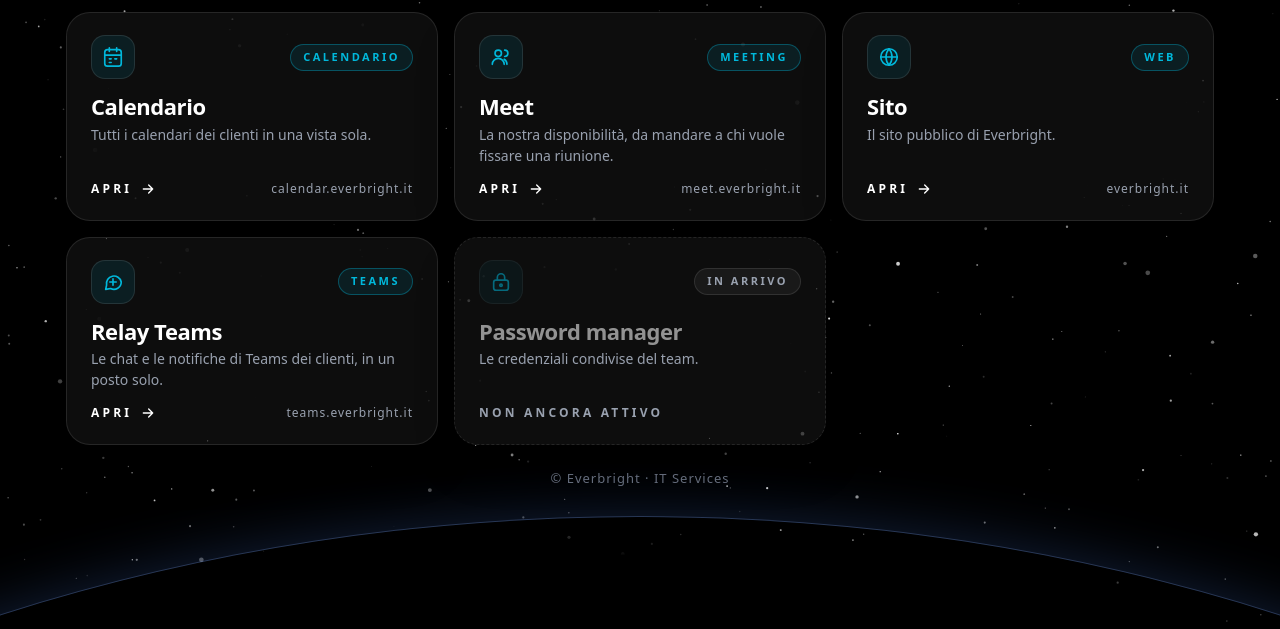
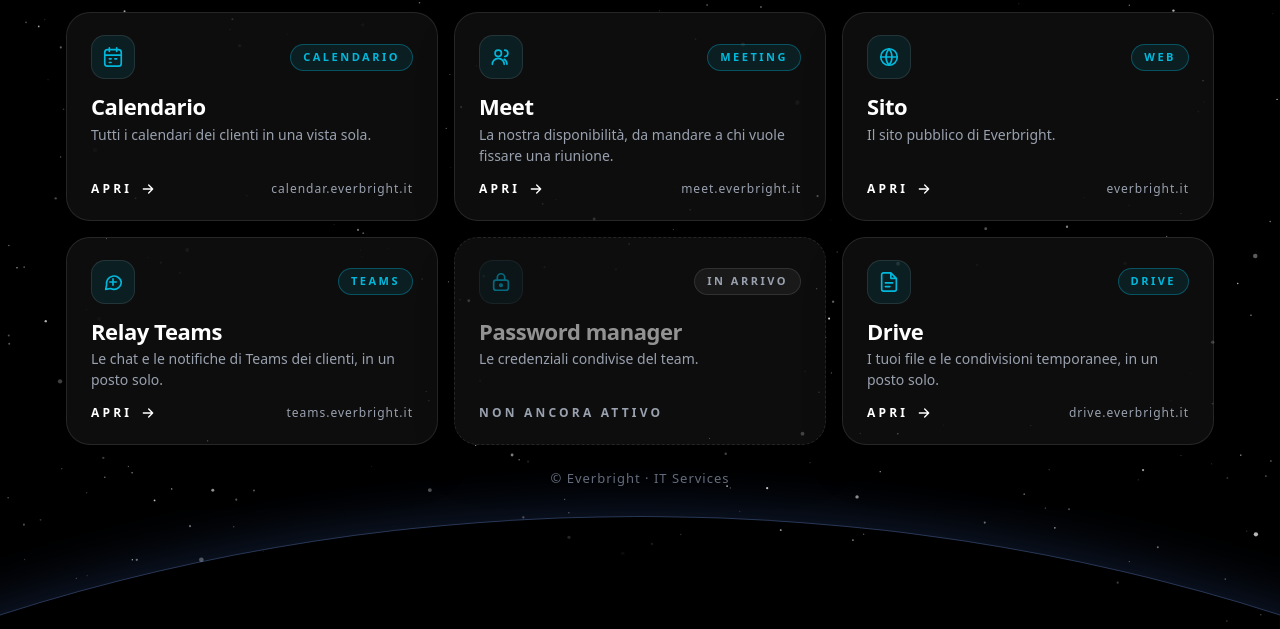
Before and after one commit to Aptul9/everbright-servizi, a plain HTML site: page site/index.html in a window 1280 px wide. Shown: the part 171-800 px from the top of the page. Drawn offline with Linux system fonts and the light colour scheme.

Commit message:
feat(services): add personal Drive link

```diff
--- a/site/index.html
+++ b/site/index.html
@@ -191,6 +191,17 @@
         <div class="vai" style="color: var(--grigio)">Non ancora attivo</div>
       </div>
     </li>
+    <li>
+      <a class="servizio" href="https://drive.everbright.it" target="_blank" rel="noopener noreferrer">
+        <div class="alto">
+          <span class="icona"><svg viewBox="0 0 24 24" fill="none" stroke="currentColor" stroke-width="1.8" stroke-linecap="round" stroke-linejoin="round"><path d="M14 2H6a2 2 0 0 0-2 2v16a2 2 0 0 0 2 2h12a2 2 0 0 0 2-2V8Zm0 0v6h6M8 13h8M8 17h5"/></svg></span>
+          <span class="etichetta">Drive</span>
+        </div>
+        <h2>Drive</h2>
+        <p>I tuoi file e le condivisioni temporanee, in un posto solo.</p>
+        <div class="vai">Apri <svg viewBox="0 0 24 24" fill="none" stroke="currentColor" stroke-width="2" stroke-linecap="round" stroke-linejoin="round"><path d="M5 12h14M13 6l6 6-6 6"/></svg><span>drive.everbright.it</span></div>
+      </a>
+    </li>
   </ul>
 
   <footer>© Everbright · IT Services</footer>
```
